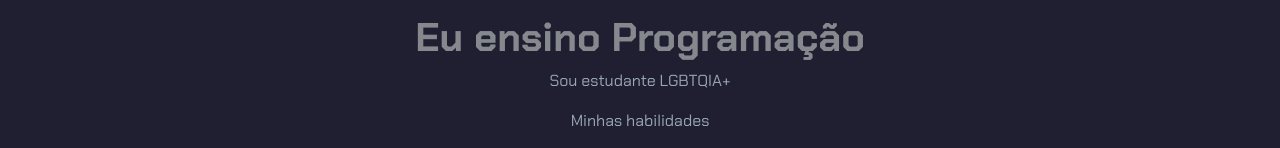
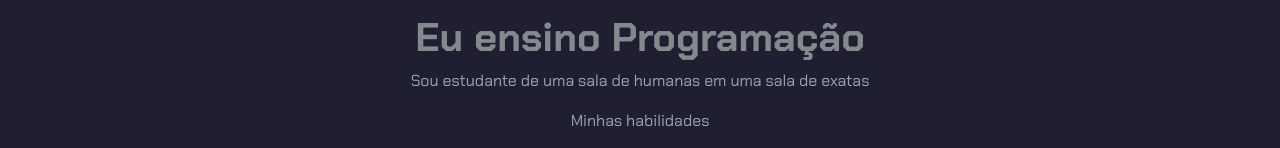
Before and after one commit to BeaSenger2/alura-, a plain HTML site: page index.html in a window 1280 px wide. Shown: the part 58-206 px from the top of the page. Drawn offline with nearby package versions, Linux system fonts and the light colour scheme; files whose address does not match are found by name.

Commit message:
Update index.html

```diff
--- a/index.html
+++ b/index.html
@@ -17,7 +17,7 @@
             srcset="">
         <p class="lead">Eu sou Beatriz</p>
         <h1>Eu ensino Programação</h1>
-        <p>Sou estudante LGBTQIA+</p>
+        <p>Sou estudante de uma sala de humanas em uma sala de exatas</p>
         <p>Minhas habilidades</p>
 
         <div>
```
